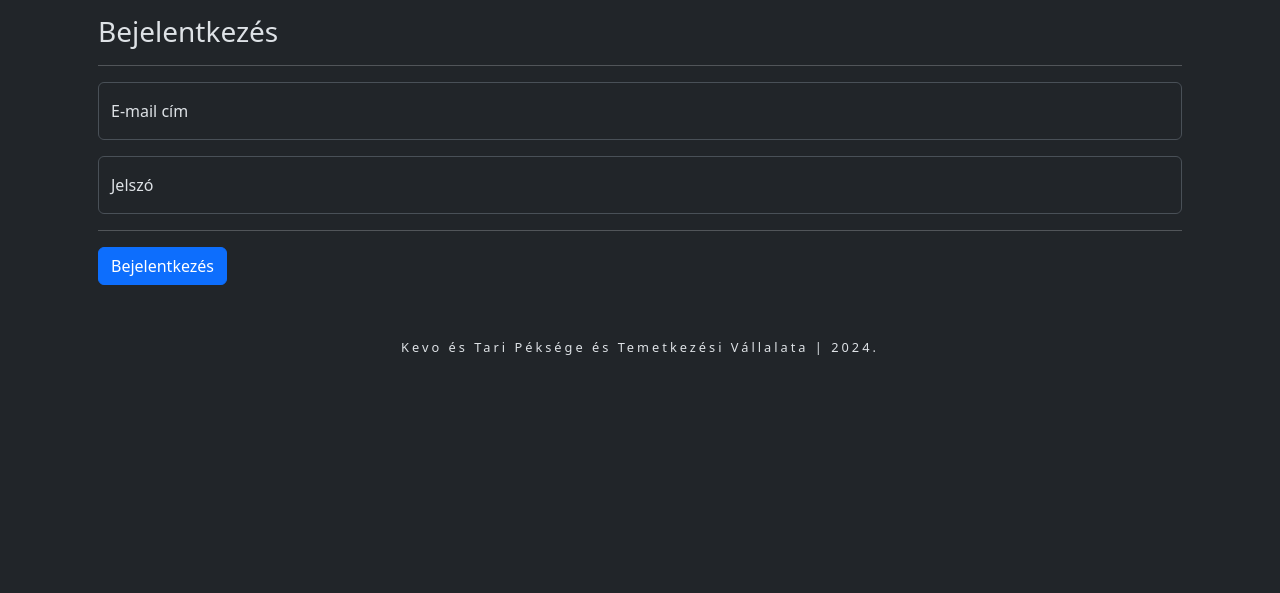
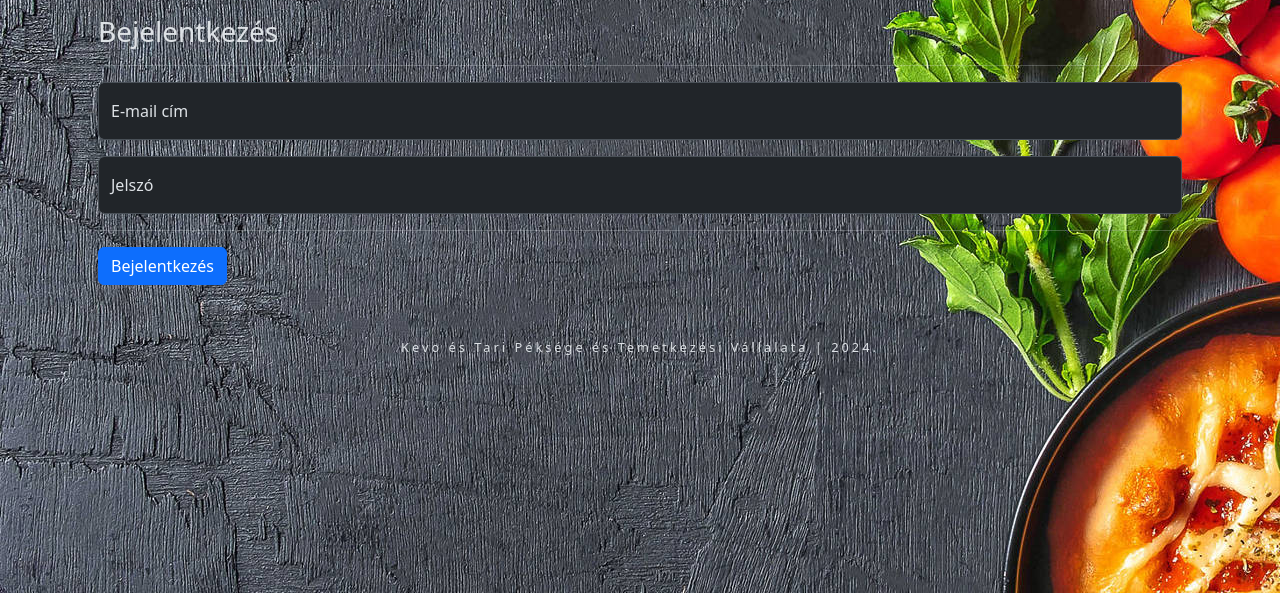
Before and after one commit to Kewkew00/Online-szakacskonyv, a plain HTML site: page szakacskonyv/frontend/index.html in a window 1280 px wide. Shown: the part 207-800 px from the top of the page. Drawn offline with Linux system fonts and the light colour scheme.

Commit message:
background

```diff
--- a/szakacskonyv/frontend/Assets/css/app.css
+++ b/szakacskonyv/frontend/Assets/css/app.css
@@ -1,3 +1,5 @@
+
+
 header{
     font-size: 250%;
     text-align: center;
--- a/szakacskonyv/frontend/index.html
+++ b/szakacskonyv/frontend/index.html
@@ -8,7 +8,7 @@
     <link rel="stylesheet" href="Assets/css/app.css">
 
 </head>
-<body>
+<body  class="bg-img" style="background-image: url(Assets/css/hatter.jpeg);">
     <div class="container">
         <header></header>
         <nav class="navbar navbar-expand-lg bg-body-tertiary">
```
Also changed, not shown: szakacskonyv/frontend/Views/users.html (+1 -1 lines), szakacskonyv/frontend/Assets/css/hatter.jpeg (added).
